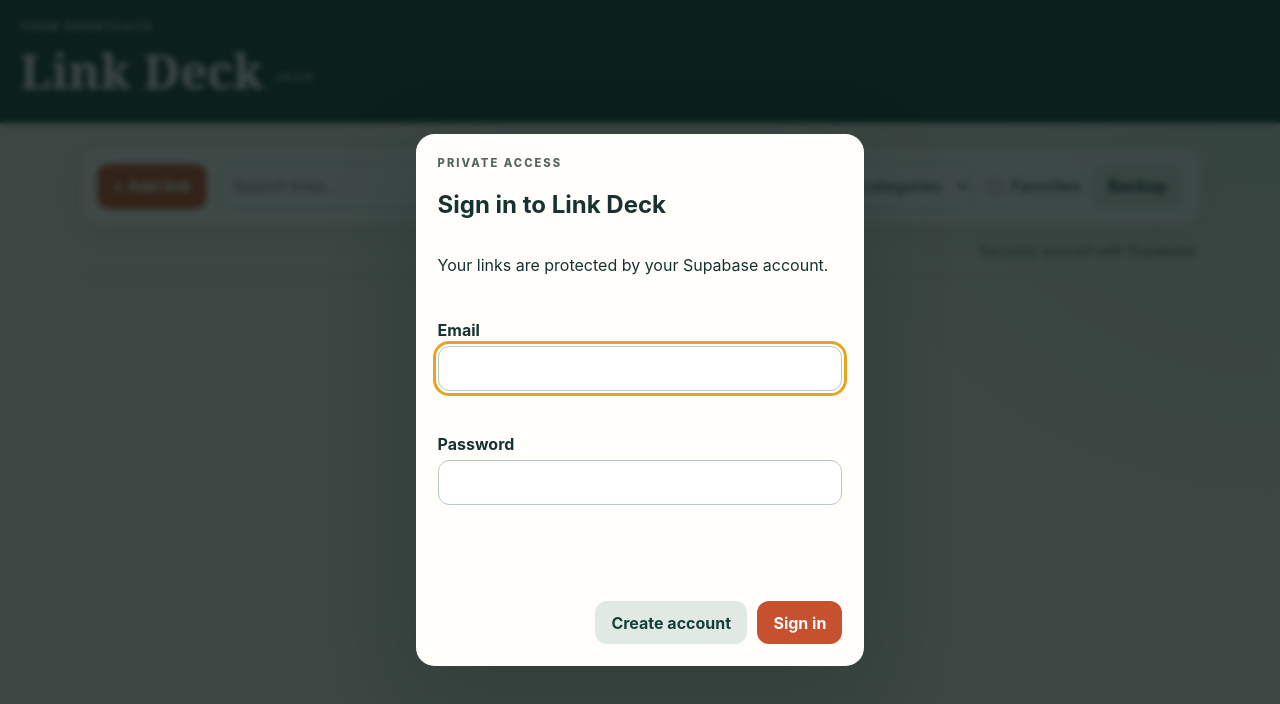
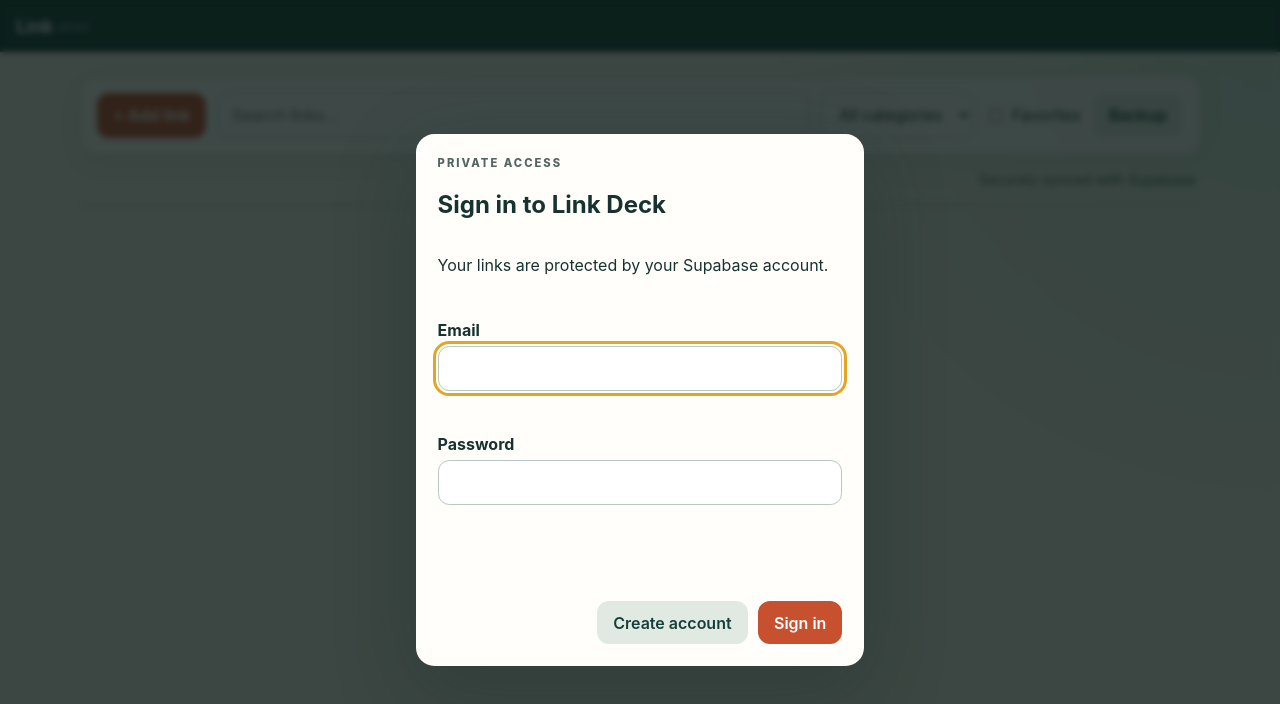
Before and after one commit to esemmelman/Link, a plain HTML site: page index.html in a window 1280 px wide. Drawn offline with nearby package versions, Linux system fonts and the light colour scheme.

Commit message:
Compact app header

```diff
--- a/index.html
+++ b/index.html
@@ -5,17 +5,14 @@
   <meta name="viewport" content="width=device-width, initial-scale=1, viewport-fit=cover">
   <meta name="theme-color" content="#173f3a">
   <meta name="description" content="A private, installable dashboard for organizing useful links.">
-  <title>Link Deck</title>
+  <title>Link</title>
   <link rel="manifest" href="manifest.webmanifest">
   <link rel="icon" href="icon.svg" type="image/svg+xml">
   <link rel="stylesheet" href="style.css">
 </head>
 <body>
   <header class="app-header">
-    <div>
-      <p class="eyebrow">YOUR SHORTCUTS</p>
-      <h1>Link Deck <span class="version-label">v0.2.0</span></h1>
-    </div>
+    <h1>Link <span class="version-label">v0.3.0</span></h1>
     <div class="header-actions">
       <span id="userEmail" class="user-email" hidden></span>
       <button id="signOutButton" class="secondary" type="button" hidden>Sign out</button>
--- a/service-worker.js
+++ b/service-worker.js
@@ -1,4 +1,4 @@
-const CACHE_NAME = 'link-deck-v6';
+const CACHE_NAME = 'link-deck-v7';
 const APP_SHELL = ['./', 'index.html', 'style.css', 'app.js', 'supabase-config.js', 'manifest.webmanifest', 'icon.svg'];
 self.addEventListener('install', event => event.waitUntil(caches.open(CACHE_NAME).then(cache => cache.addAll(APP_SHELL))));
 self.addEventListener('activate', event => event.waitUntil(caches.keys().then(keys => Promise.all(keys.filter(key => key !== CACHE_NAME).map(key => caches.delete(key))))));
--- a/style.css
+++ b/style.css
@@ -2,22 +2,25 @@
 * { box-sizing: border-box; }
 body { margin: 0; min-height: 100vh; background: radial-gradient(circle at top right, #d5e8df 0, transparent 32rem), #f4f1e8; }
 button, input, select, textarea { font: inherit; }
-button, .file-button { border: 0; border-radius: .75rem; padding: .72rem 1rem; color: white; background: #c7502e; font-weight: 700; cursor: pointer; }
+button, .file-button { border: 0; border-radius: .75rem; padding: .72rem 1rem; color: white; background: #c7502e; font-weight: 600; cursor: pointer; }
 button:hover, .file-button:hover { filter: brightness(.95); }
 button:focus-visible, input:focus-visible, select:focus-visible, textarea:focus-visible, a:focus-visible { outline: 3px solid #e5a522; outline-offset: 2px; }
 .secondary { color: #173f3a; background: #e0e9e2; }
 .danger { color: #8b2e24; background: transparent; }
-.app-header { display: flex; justify-content: space-between; align-items: center; gap: 1rem; padding: max(1.25rem, env(safe-area-inset-top)) max(1.25rem, env(safe-area-inset-right)) 1.25rem max(1.25rem, env(safe-area-inset-left)); color: white; background: #173f3a; }
+.app-header { display: flex; justify-content: space-between; align-items: center; gap: 1rem; min-height: 3.25rem; padding: max(.55rem, env(safe-area-inset-top)) max(1rem, env(safe-area-inset-right)) .55rem max(1rem, env(safe-area-inset-left)); color: white; background: #173f3a; }
 h1, h2, p { margin-top: 0; }
-h1 { margin-bottom: 0; font-family: Georgia, serif; font-size: clamp(2rem, 5vw, 3rem); }
+h1 { flex: 0 0 auto; margin-bottom: 0; font-family: inherit; font-size: 1.15rem; line-height: 1; }
 .eyebrow { margin-bottom: .25rem; font-size: .7rem; font-weight: 800; letter-spacing: .18em; opacity: .75; }
 .header-actions, .dialog-actions, .data-actions { display: flex; gap: .65rem; flex-wrap: wrap; }
-.user-email { align-self: center; font-size: .85rem; opacity: .85; }
-.version-label { font-size: .8rem; font-weight: 600; opacity: .7; vertical-align: middle; }
+.header-actions { align-items: center; justify-content: flex-end; min-width: 0; flex-wrap: nowrap; }
+.header-actions button { padding: .45rem .7rem; border-radius: .55rem; font-size: .78rem; white-space: nowrap; }
+.user-email { overflow: hidden; align-self: center; font-size: .75rem; opacity: .85; text-overflow: ellipsis; white-space: nowrap; }
+.version-label { font-size: .62rem; font-weight: 600; opacity: .65; vertical-align: middle; }
 .auth-dialog { max-width: 28rem; }
 .auth-dialog::backdrop { background: rgba(8, 22, 20, .78); }
 .auth-dialog form { display: grid; gap: 1rem; }
 main { width: min(1120px, calc(100% - 2rem)); margin: 1.5rem auto 4rem; }
+.toolbar-add { font-weight: 600; -webkit-font-smoothing: antialiased; }
 .toolbar { display: grid; grid-template-columns: auto minmax(12rem, 1fr) auto auto auto; gap: .75rem; padding: 1rem; border: 1px solid #d8d4c9; border-radius: 1rem; background: rgba(255,255,255,.82); box-shadow: 0 .5rem 2rem rgba(39,55,48,.07); }
 .toolbar input[type="search"], .toolbar select { width: 100%; min-height: 2.75rem; border: 1px solid #bccbc4; border-radius: .7rem; padding: .65rem .8rem; background: white; color: inherit; }
 .favorite-filter { display: flex; align-items: center; gap: .45rem; white-space: nowrap; }
@@ -48,5 +51,5 @@
 .file-button input { position: absolute; width: 1px; height: 1px; opacity: 0; }
 .sr-only { position: absolute; width: 1px; height: 1px; overflow: hidden; clip: rect(0,0,0,0); }
 @media (max-width: 800px) { .link-item { grid-template-columns: 1.9rem minmax(0, 1fr) auto; } .category-badge, .domain { display: none; } }
-@media (max-width: 700px) { .app-header { align-items: flex-end; } .header-actions { justify-content: flex-end; } .toolbar { grid-template-columns: auto 1fr; } }
-@media (max-width: 430px) { .app-header { align-items: stretch; flex-direction: column; } .header-actions button { flex: 1; } .toolbar { grid-template-columns: 1fr; } .search-field { grid-column: auto; } .storage-note { display: none; } }
+@media (max-width: 700px) { .toolbar { grid-template-columns: auto 1fr; } }
+@media (max-width: 430px) { .app-header { gap: .5rem; } .user-email { max-width: 8rem; } .toolbar { grid-template-columns: 1fr; } .search-field { grid-column: auto; } .storage-note { display: none; } }
```
Also changed, not shown: manifest.webmanifest, 1 other file.
